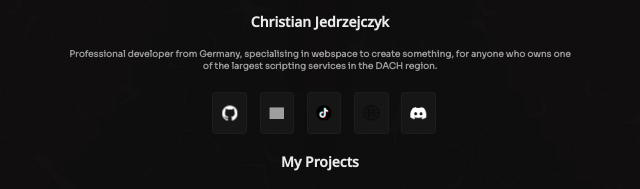
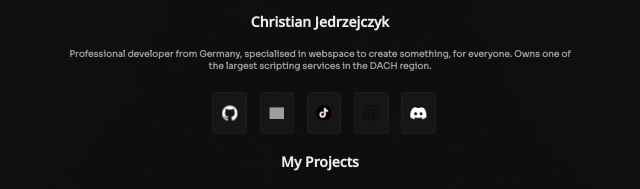
Before and after one commit to Chrisi816/Chrisi816.github.io, a plain HTML site: page socials.html in a window 1280 px wide. Shown: the part 264-453 px from the top of the page, 320-960 px from the left. Drawn offline with Linux system fonts and the light colour scheme; grey boxes are pictures that could not be loaded.

Commit message:
Add files via upload

```diff
--- a/socials.html
+++ b/socials.html
@@ -24,8 +24,8 @@
         <div class="rightredfade"></div>
         <div class="displayinformation">
             <h1 class="nameofplayer">Christian Jedrzejczyk</h1>
-            <h1 class="detailtext">Professional developer from Germany, specialising in webspace to create something,
-                for anyone who owns one of the largest scripting services in the DACH region.
+            <h1 class="detailtext">Professional developer from Germany, specialised in webspace to create something, for
+                everyone. Owns one of the largest scripting services in the DACH region.
             </h1>
             <div class="buttonsocial">
                 <a href="https://github.com/Chrisi816">
```
